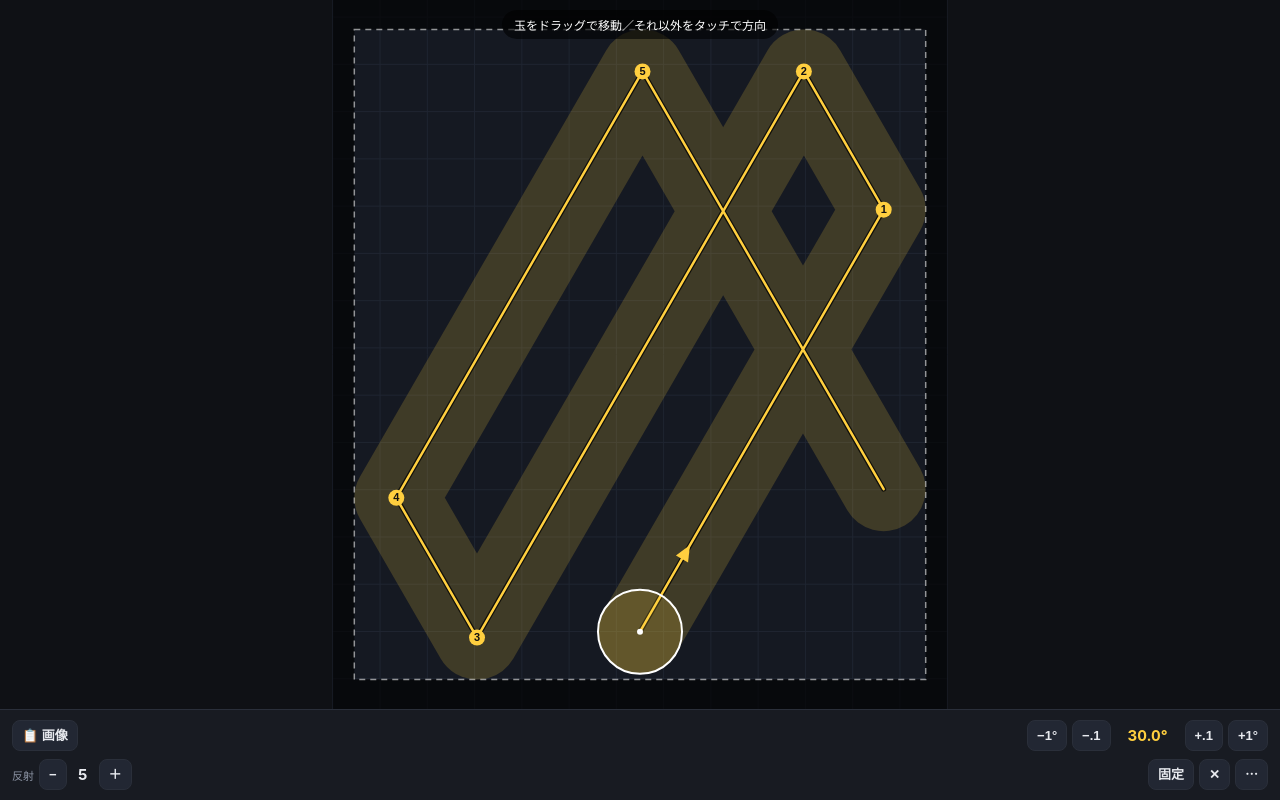
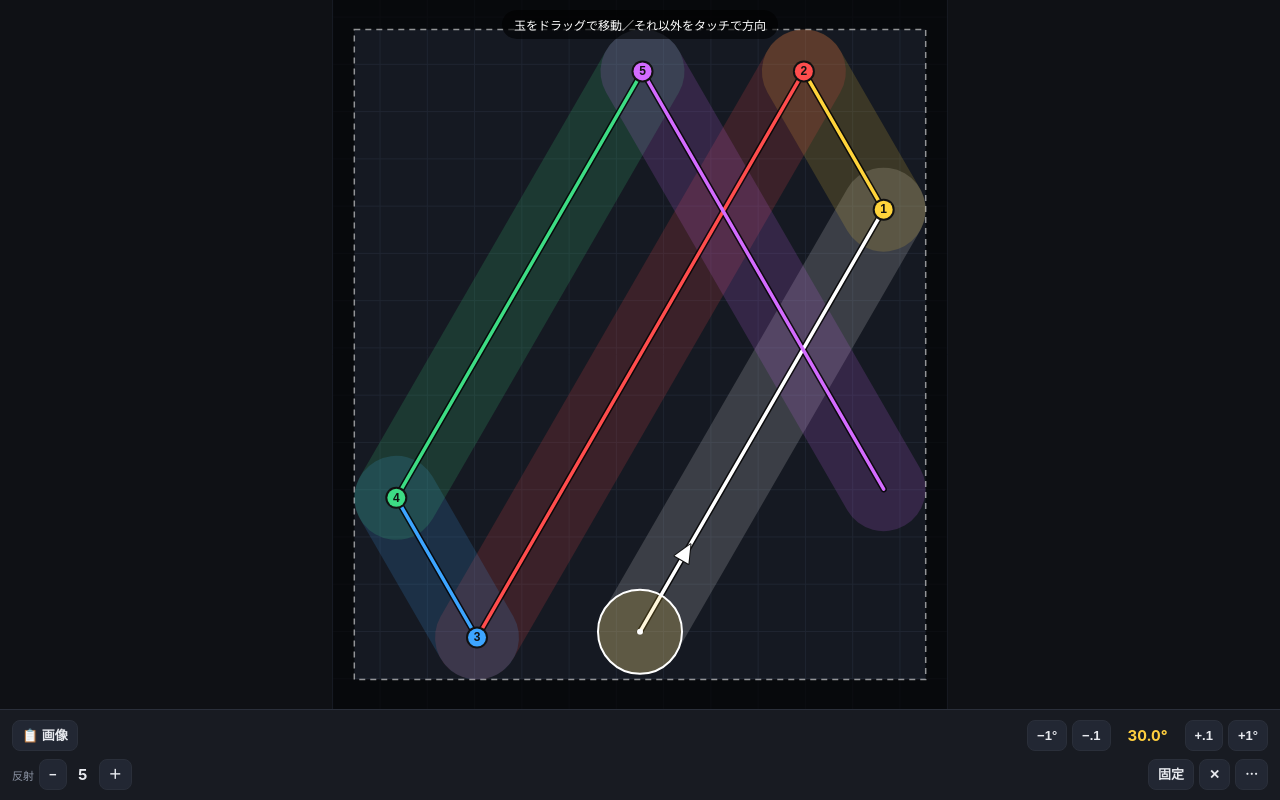
Before and after one commit to kuro-momonga/monst-hojosen, a plain HTML site: page public/index.html in a window 1280 px wide. Drawn offline with Linux system fonts and the light colour scheme.

Commit message:
v1.3: 反射ごとに線を色分け、固定線は点線、ホーム画面アプリの自動更新
Co-Authored-By: Claude Opus 5.5 <noreply@anthropic.com>
Claude-Session: https://claude.ai/code/session_01XLnUB1syUfNSCMX3LEdA2X

```diff
--- a/public/index.html
+++ b/public/index.html
@@ -89,13 +89,27 @@
     <button id="width">玉の通り道を表示</button>
     <button id="pull">引っ張り操作</button>
     <label class="sl">玉サイズ <input id="radius" type="range" min="10" max="195" value="80"><b id="rv">80</b></label>
-    <div class="small" style="text-align:right">v1.2</div>
+    <div class="small" style="text-align:right" id="ver"></div>
   </div>
 </div>
 <div id="toast"></div>
 
 <script>
 (() => {
+  const VERSION = '1.3';
+  // home-screen app: reload when a newer version is deployed
+  async function checkUpdate() {
+    try {
+      const r = await fetch('version.json?t=' + Date.now(), {cache: 'no-store'});
+      const {v} = await r.json();
+      if (v && v !== VERSION && sessionStorage.getItem('reloadedFor') !== v) {
+        sessionStorage.setItem('reloadedFor', v);
+        location.replace(location.pathname + '?v=' + v);
+      }
+    } catch (e) {}
+  }
+  checkUpdate();
+  document.addEventListener('visibilitychange', () => { if (!document.hidden) checkUpdate(); });
   const cv = document.getElementById('cv');
   const ctx = cv.getContext('2d');
   const hint = document.getElementById('hint');
@@ -181,28 +195,47 @@
   }
 
   // ---- drawing ----
-  const COLORS = ['#ffcf3f', '#4fd1ff', '#ff7bd5', '#7dff9a', '#ff9f43', '#b48cff'];
+  // segment colors: shot → after 1st bounce → after 2nd …
+  const SEG = ['#ffffff', '#ffd43b', '#ff4d4d', '#3da5ff', '#3ddc84', '#d36bff', '#ff8c1a', '#00e5e5'];
+  const segColor = i => SEG[i % SEG.length];
 
-  function drawPath(pts, color, alpha, numbered) {
+  const polyline = sp => { ctx.beginPath(); sp.forEach((p, i) => i ? ctx.lineTo(...p) : ctx.moveTo(...p)); };
+
+  // pinned lines: dashed, single color, faint
+  function drawPinned(pts) {
     const sp = pts.map(p => toS(p[0], p[1]));
     ctx.save();
-    ctx.globalAlpha = alpha;
+    ctx.lineJoin = ctx.lineCap = 'round';
+    ctx.setLineDash([7, 6]);
+    ctx.strokeStyle = 'rgba(0,0,0,.6)'; ctx.lineWidth = 4; polyline(sp); ctx.stroke();
+    ctx.strokeStyle = 'rgba(255,255,255,.75)'; ctx.lineWidth = 2; polyline(sp); ctx.stroke();
+    ctx.restore();
+  }
+
+  // current line: each segment in its own color, bounce points numbered in the color that follows
+  function drawPath(pts) {
+    const sp = pts.map(p => toS(p[0], p[1]));
+    ctx.save();
     ctx.lineJoin = ctx.lineCap = 'round';
     if (S.showWidth) {
-      ctx.strokeStyle = color; ctx.globalAlpha = alpha * 0.18;
-      ctx.lineWidth = S.r * 2 * scale;
-      ctx.beginPath(); sp.forEach((p, i) => i ? ctx.lineTo(...p) : ctx.moveTo(...p)); ctx.stroke();
-      ctx.globalAlpha = alpha;
+      ctx.globalAlpha = .16; ctx.lineWidth = S.r * 2 * scale;
+      for (let i = 0; i < sp.length - 1; i++) {
+        ctx.strokeStyle = segColor(i); polyline([sp[i], sp[i + 1]]); ctx.stroke();
       }
-    ctx.strokeStyle = 'rgba(0,0,0,.75)'; ctx.lineWidth = 5;
-    ctx.beginPath(); sp.forEach((p, i) => i ? ctx.lineTo(...p) : ctx.moveTo(...p)); ctx.stroke();
-    ctx.strokeStyle = color; ctx.lineWidth = 2.5;
-    ctx.beginPath(); sp.forEach((p, i) => i ? ctx.lineTo(...p) : ctx.moveTo(...p)); ctx.stroke();
-    if (numbered) {
-      ctx.font = 'bold 11px sans-serif'; ctx.textAlign = 'center'; ctx.textBaseline = 'middle';
+      ctx.globalAlpha = 1;
+    }
+    for (let i = 0; i < sp.length - 1; i++) {
+      ctx.strokeStyle = 'rgba(0,0,0,.8)'; ctx.lineWidth = 6.5; polyline([sp[i], sp[i + 1]]); ctx.stroke();
+    }
+    for (let i = 0; i < sp.length - 1; i++) {
+      ctx.strokeStyle = segColor(i); ctx.lineWidth = 3.5; polyline([sp[i], sp[i + 1]]); ctx.stroke();
+    }
+    // bounce markers
+    ctx.font = 'bold 12px sans-serif'; ctx.textAlign = 'center'; ctx.textBaseline = 'middle';
     for (let i = 1; i < sp.length - 1; i++) {
       const [x, y] = sp[i];
-        ctx.fillStyle = color; ctx.beginPath(); ctx.arc(x, y, 8, 0, Math.PI * 2); ctx.fill();
+      ctx.fillStyle = '#111'; ctx.beginPath(); ctx.arc(x, y, 11, 0, Math.PI * 2); ctx.fill();
+      ctx.fillStyle = segColor(i); ctx.beginPath(); ctx.arc(x, y, 9, 0, Math.PI * 2); ctx.fill();
       ctx.fillStyle = '#111'; ctx.fillText(i, x, y + .5);
     }
     // arrow on first segment
@@ -212,12 +245,11 @@
       if (L > 30) {
         const ux = (x1 - x0) / L, uy = (y1 - y0) / L;
         const ax = x0 + ux * Math.min(L * .5, 90), ay = y0 + uy * Math.min(L * .5, 90);
-          ctx.fillStyle = color; ctx.beginPath();
-          ctx.moveTo(ax + ux * 10, ay + uy * 10);
-          ctx.lineTo(ax - ux * 6 - uy * 7, ay - uy * 6 + ux * 7);
-          ctx.lineTo(ax - ux * 6 + uy * 7, ay - uy * 6 - ux * 7);
-          ctx.closePath(); ctx.fill();
-        }
+        ctx.fillStyle = segColor(0); ctx.strokeStyle = '#111'; ctx.lineWidth = 2; ctx.beginPath();
+        ctx.moveTo(ax + ux * 11, ay + uy * 11);
+        ctx.lineTo(ax - ux * 7 - uy * 8, ay - uy * 7 + ux * 8);
+        ctx.lineTo(ax - ux * 7 + uy * 8, ay - uy * 7 - ux * 8);
+        ctx.closePath(); ctx.stroke(); ctx.fill();
       }
     }
     ctx.restore();
@@ -259,11 +291,11 @@
     ctx.restore();
 
     // pinned
-    S.pins.forEach((p, i) => drawPath(trace(p.x, p.y, p.angle, p.r, p.bounces), COLORS[(i + 1) % COLORS.length], .7, false));
+    S.pins.forEach(p => drawPinned(trace(p.x, p.y, p.angle, p.r, p.bounces)));
 
     // current
     const pts = trace(S.ball.x, S.ball.y, S.angle, S.r, S.bounces);
-    drawPath(pts, COLORS[0], 1, true);
+    drawPath(pts);
 
     // ball
     const [bx, by] = toS(S.ball.x, S.ball.y);
@@ -490,6 +522,7 @@
   window.addEventListener('dragover', e => e.preventDefault());
   window.addEventListener('drop', e => { e.preventDefault(); loadFile(e.dataTransfer.files[0]); });
 
+  document.getElementById('ver').textContent = 'v' + VERSION;
   window.addEventListener('resize', layout);
   syncUI();
   layout();
--- /dev/null
+++ b/public/version.json
@@ -0,0 +1 @@
+{"v":"1.3"}
```
Also changed, not shown: 1 other file. Lines whose indentation alone changed are shown as unchanged.
